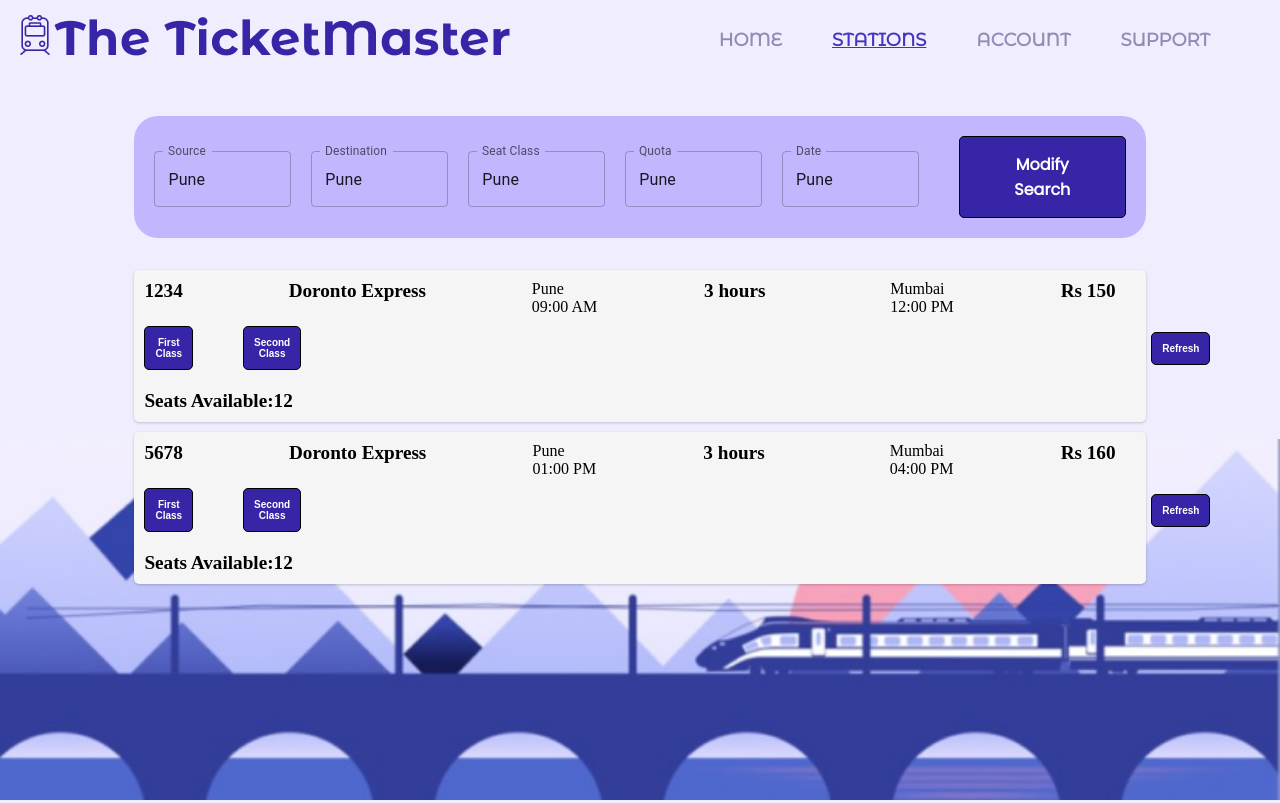
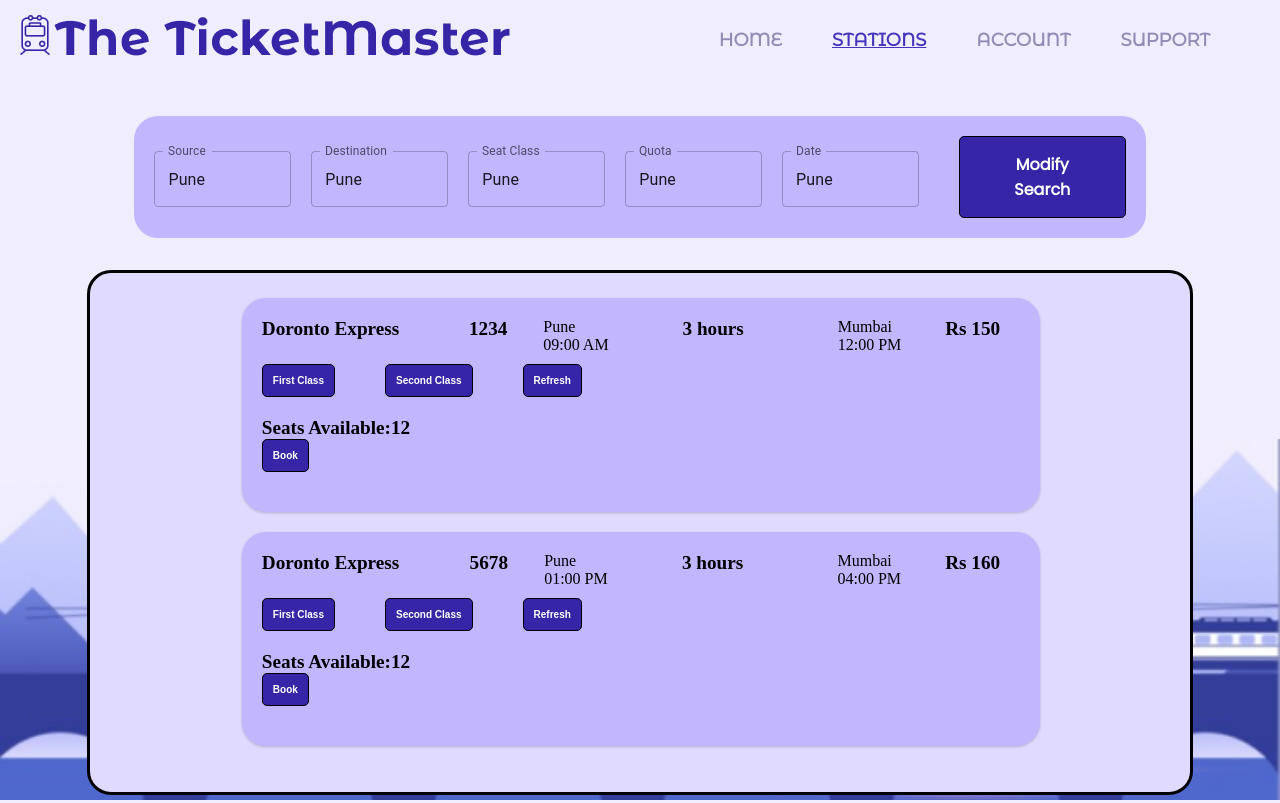
Before and after one commit to OGogte/theticketmaster, a React (Create React App) app: page /stations in a window 1280 px wide. Built offline with nearby package versions, Linux system fonts and the light colour scheme.

Commit message:
Train Result Page css changes done

```diff
--- a/src/components/TrainResult.js
+++ b/src/components/TrainResult.js
@@ -7,8 +7,8 @@ function TrainResult(props) {
   return (
     <div className={styles.mainComponent}>
       <div className={styles.trainResult}>
+      <div className={styles.trainNumber}>{train.name}</div><br />
         <div className={styles.trainNumber}>{train.number}</div>
-        <div className={styles.trainNumber}>{train.name}</div>
         <div className={styles.trainDeparture}>
         <div className={styles.trainStation}>{train.from}</div>
           <div className={styles.trainTime}>{train.departureTime}</div>
@@ -26,11 +26,12 @@ function TrainResult(props) {
     <div className={styles.trainButtons}>
       <button className={styles.trainButton}>First Class</button>
       <button className={styles.trainButton}>Second Class</button>
-      <button className={styles.trainButtonn}>Refresh</button>
+      <button className={styles.trainButton}>Refresh</button>
     </div>
     <div className={styles.trainSeatsAvailable}>
     <span>Seats Available:12</span> {train.seatsAvailable}
   </div>
+  <div><button className={styles.trainButton}>Book</button></div>
     </div>
   );
 }
--- a/src/components/TrainResultsPage.js
+++ b/src/components/TrainResultsPage.js
@@ -51,10 +51,12 @@ function TrainResultsPage(props) {
         </div>
         <div style={{fontFamily: "Poppins"}} onClick={()=>navigate("/home")} className={styles.butts}>Modify Search</div>
       </div>
+      <div className={styles.outerContainer}>
       <div className={styles.trainList}>
         {train.map(train => (
           <TrainResult key={train.id} train={train} />
         ))}
+      </div>
       </div>
     </div>
   );
--- a/src/styles/TrainResult.module.css
+++ b/src/styles/TrainResult.module.css
@@ -1,12 +1,13 @@
 .mainComponent{
   display: flex;
   flex-direction: column;
+  width: 100%;
   /* justify-content: space-between;
   align-items: center; */
-  margin-bottom: 10px;
-  padding: 10px;
-  background-color: #f5f5f5;
-  border-radius: 5px;
+  margin-bottom: 20px;
+  padding: 20px;
+  background-color: #C2B7FF;
+  border-radius: 24px;
   box-shadow: 0px 1px 3px rgba(0, 0, 0, 0.2);
 }
 .trainResult {
@@ -25,21 +26,21 @@
 .trainNumber {
   font-size: 1.2rem;
   font-weight: bold;
-  margin-right: 1px;
+  margin-right: 2px;
 }
 
 .trainDeparture {
   display: flex;
   flex-direction: column;
   align-items: flex-start;
-  margin-right: 2px;
+  margin-right:40px;
 }
 
 .trainArrival {
   display: flex;
   flex-direction: column;
   align-items: flex-start;
-  margin-right: 2px;
+  margin-right: 10px;
 }
 
 .trainButtons {
@@ -84,7 +85,7 @@
   -webkit-transition-duration: 0.4s;
   transition-duration: 0.4s;
   /* width: 100%; */
-  margin-left: 800px;
+  margin-left: 00px;
   margin-bottom: 20px;
   border: 1px solid black;
   border-radius: 5px;
@@ -94,7 +95,7 @@
 .trainDuration {
   font-size: 1.2rem;
   font-weight: bold;
-  margin-right: 20px;
+  margin-right: 60px;
 }
 
 .trainPrice {
--- a/src/styles/TrainResultPage.module.css
+++ b/src/styles/TrainResultPage.module.css
@@ -71,3 +71,22 @@ box-shadow: 0 12px 16px 0 rgba(0,0,0,0.24),0 17px 50px 0 rgba(0,0,0,0.19);
   justify-content: space-between;
   width: 80%;
 }
+
+.outerContainer{
+  opacity: 1;
+  width: 75%;
+  mix-blend-mode: normal;
+  background-color: rgba(224, 218, 255, 1);
+  border-style: solid;
+  border-top-left-radius: 24px;
+  border-top-right-radius: 24px;
+  border-bottom-left-radius: 24px;
+  border-bottom-right-radius: 24px;
+  padding-top: 2%;
+  padding-left: 12%;
+  padding-bottom: 2%;
+  /* align-items: inherit; */
+  align-items: center;
+  border-radius: 24px;
+  /* justify-content: flex-start */
+}
```
Also changed, not shown: src/components/Support.js (added).
